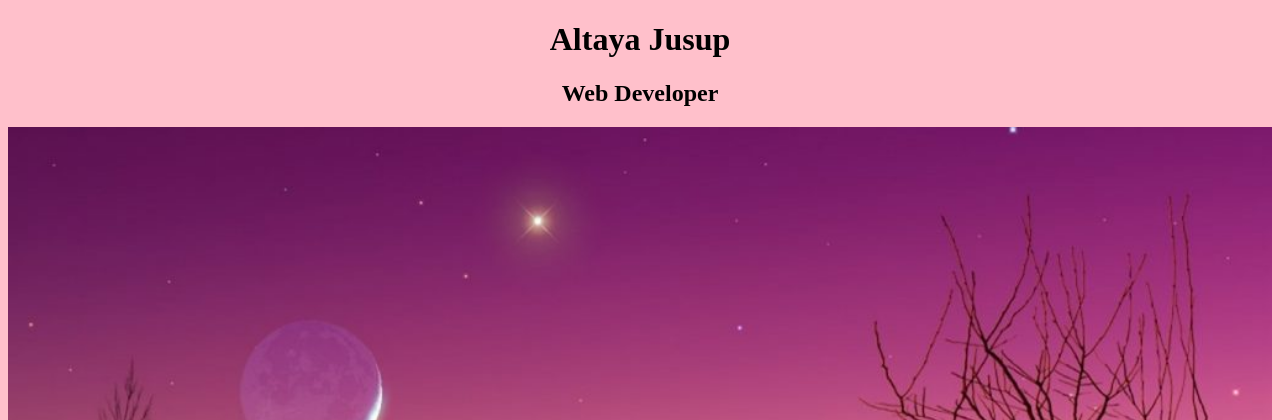
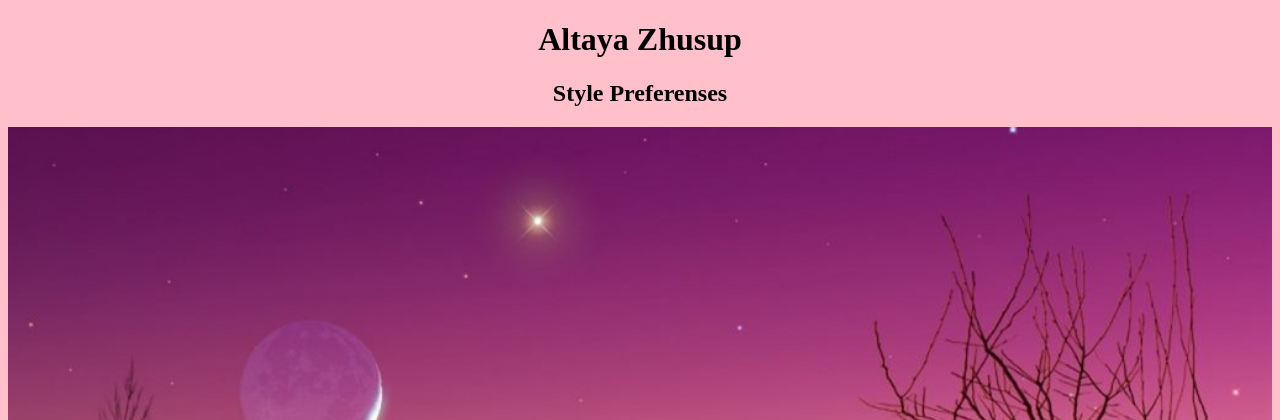
Before and after one commit to AltayaZhusup/altaya, a PHP site: page / in a window 1280 px wide. Shown: the top 420 px of the page. Run offline with PHP 8.4, Linux system fonts and the light colour scheme.

Commit message:
Update index.php

```diff
--- a/index.php
+++ b/index.php
@@ -6,8 +6,8 @@
  </head>
 <body>
 
-<h1>Altaya Jusup</h1>
-<h2>Web Developer</h2>
+<h1>Altaya Zhusup</h1>
+<h2>Style Preferenses</h2>
 <img src="1.jpg">
 
 </body>
```
